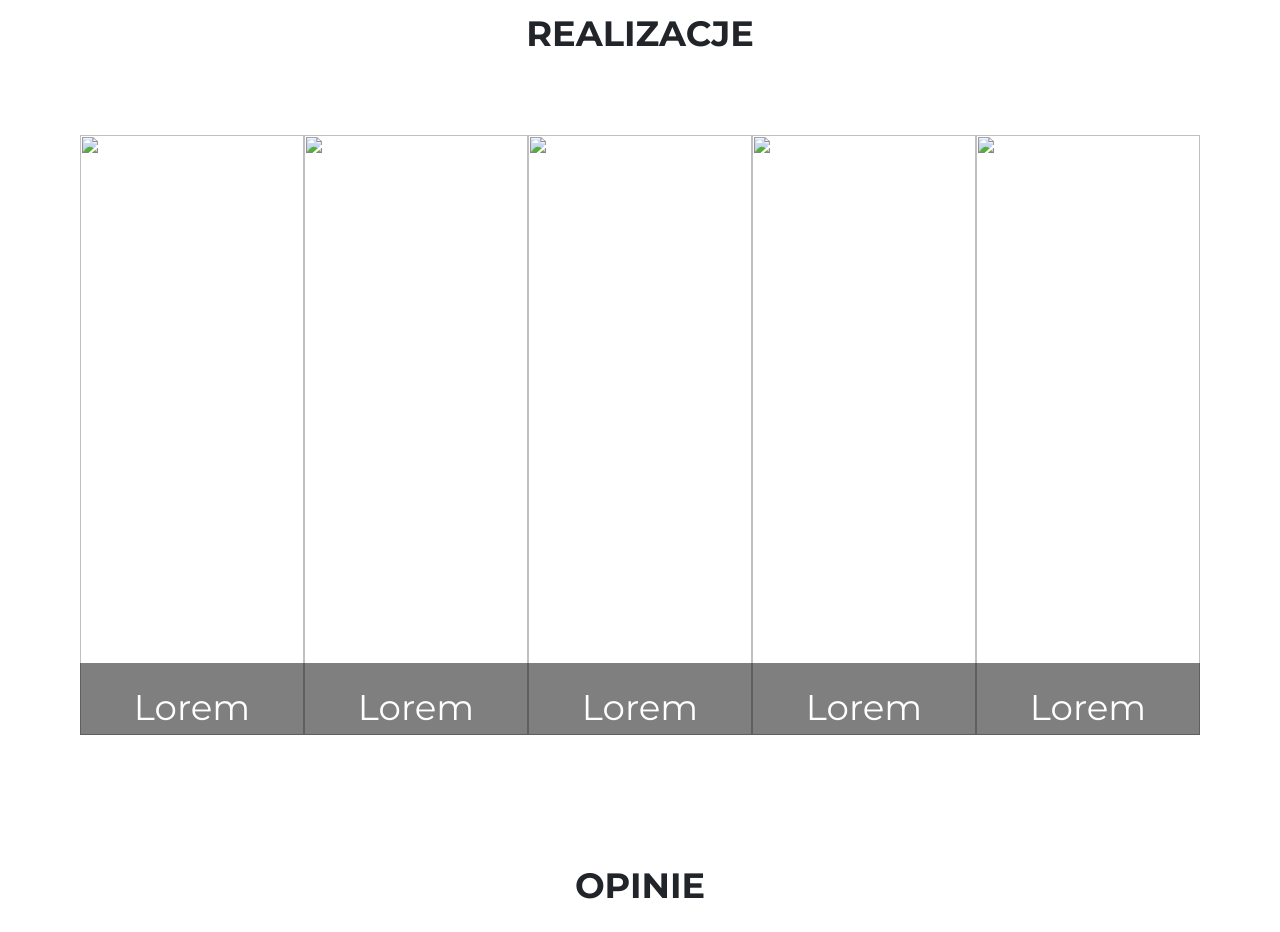
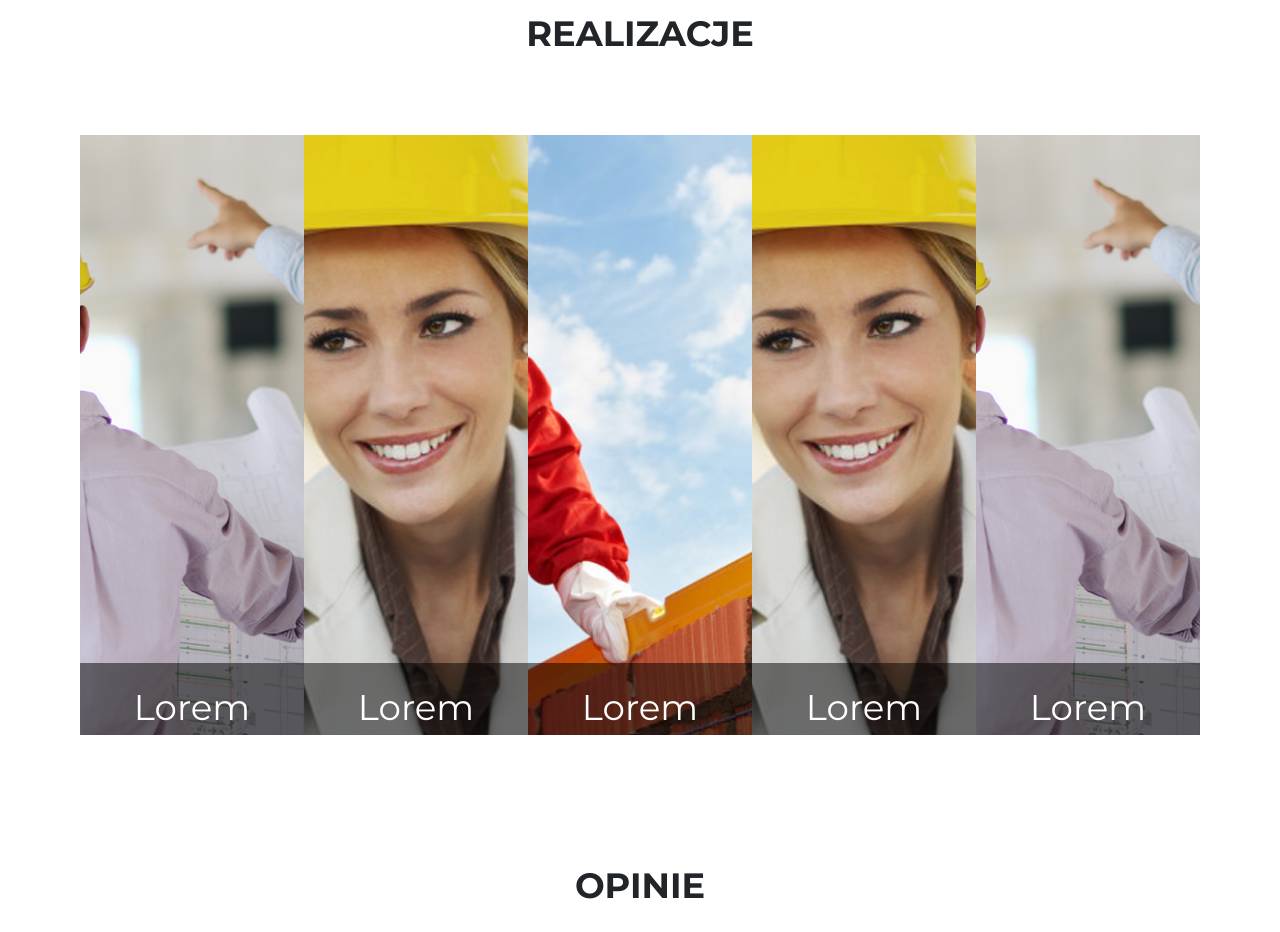
Before and after one commit to SadrianSad/landin-page, a plain HTML site: page index.html in a window 1280 px wide. Shown: the part 1140-2072 px from the top of the page. Drawn offline with nearby package versions, Linux system fonts and the light colour scheme; the site is published under a folder, as on GitHub Pages, so addresses that start at the root find nothing.

Commit message:
Add files via upload

```diff
--- a/index.html
+++ b/index.html
@@ -157,23 +157,23 @@
         <h2> Realizacje</h2>
         <div class="containers">
             <div class="cards">
-                <img src="/img/slider-img.jpg">
+                <img src="./img/slider-img.jpg">
                 <div class="cards__head">Lorem</div>
             </div>
             <div class="cards">
-                <img src="/img/slider-img-1.jpg">
+                <img src="./img/slider-img-1.jpg">
                 <div class="cards__head">Lorem</div>
             </div>
             <div class="cards">
-                <img src="/img/slider-img-2.jpg">
+                <img src="./img/slider-img-2.jpg">
                 <div class="cards__head">Lorem</div>
             </div>
             <div class="cards">
-                <img src="/img/slider-img-1.jpg">
+                <img src="./img/slider-img-1.jpg">
                 <div class="cards__head">Lorem</div>
             </div>
             <div class="cards">
-                <img src="/img/slider-img.jpg">
+                <img src="./img/slider-img.jpg">
                 <div class="cards__head">Lorem</div>
             </div>
         </div>
```
